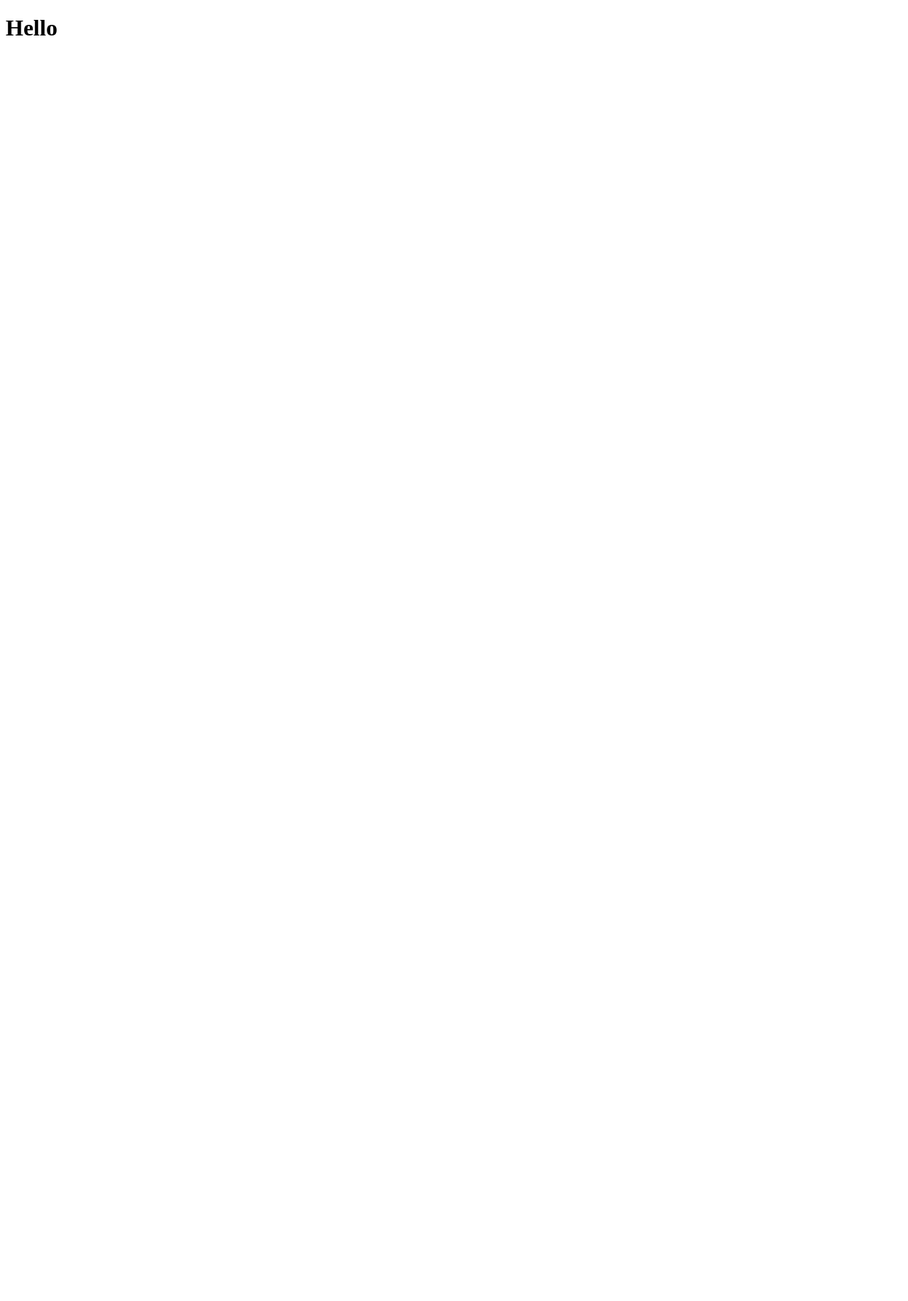
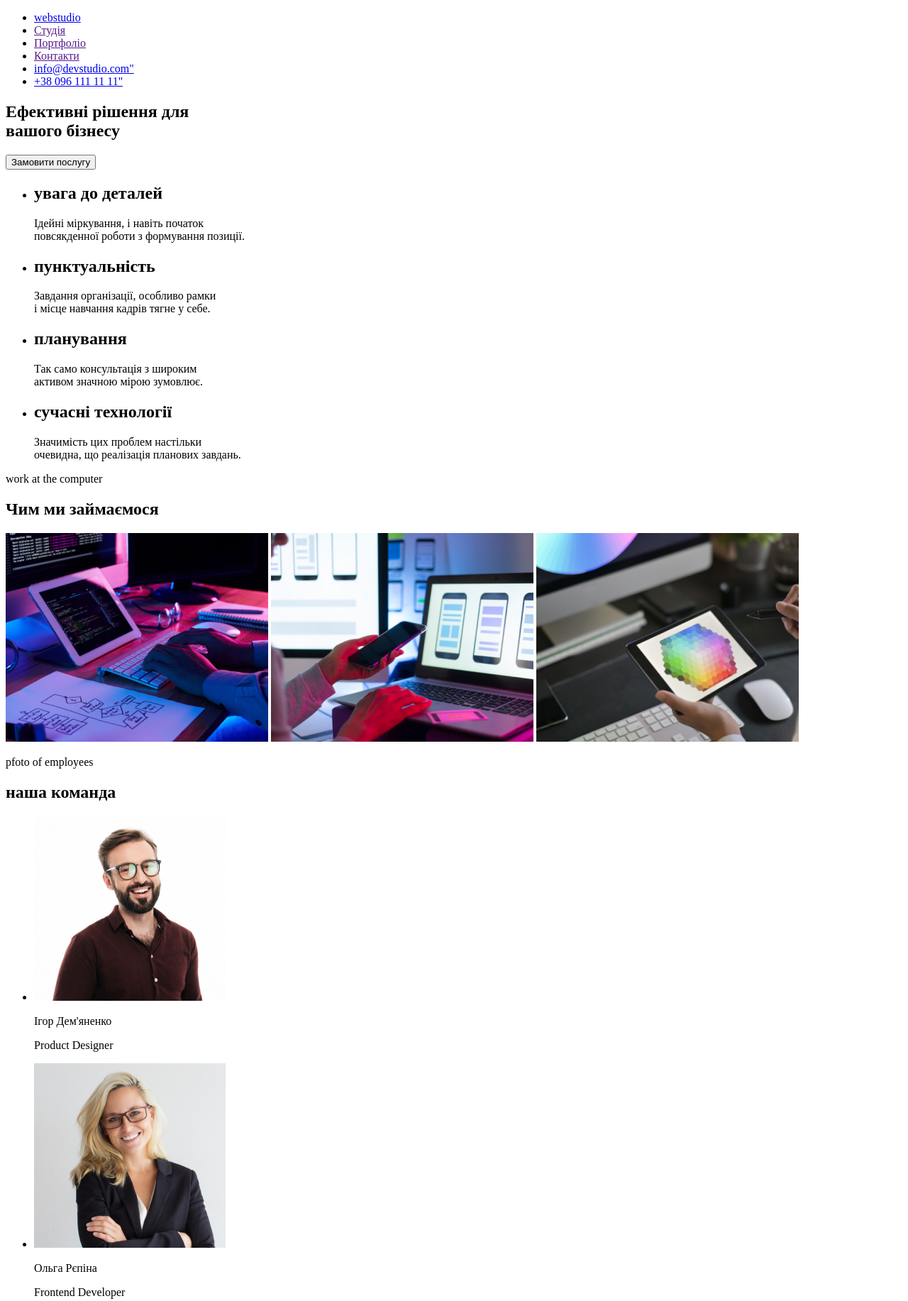
Before and after one commit to Olena456/Tutorial, a plain HTML site: page index.html in a window 1280 px wide. Shown: the top 1833 px of the page at 71% size. Before the commit the page ends 800 px from the top, so only its background shows below. Drawn offline with Linux system fonts and the light colour scheme.

Commit message:
create index.html

```diff
--- a/index.html
+++ b/index.html
@@ -1,13 +1,136 @@
 <!DOCTYPE html>
 <html lang="en">
-<head>
-    <meta charset="UTF-8">
-    <meta http-equiv="X-UA-Compatible" content="IE=edge">
-    <meta name="viewport" content="width=>, initial-scale=1.0">
-    <title>Document</title>
-</head>
-<body>
+  <head>
+    <meta charset="UTF-8" />
+    <meta http-equiv="X-UA-Compatible" content="IE=edge" />
+    <meta name="viewport" content="width=>, initial-scale=1.0" />
+    <title>структура сторінки</title>
+  </head>
+  <body>
+    <header>
+      <ul>
+        <li>
+          <a href="htt://gogle.com" target="_blank" rel="noopener noreferrer nofollow">webstudio</a>
+        </li>
 
-    <h1>Hello</h1>
-</body>
+        <li><a href="" target="_blank" rel="noopener noreferrer nofollow">Студія </a></li>
+        <li><a href="" target="_blank" rel="noopener noreferrer nofollow">Портфоліо </a></li>
+        <li><a href="" target="_blank" rel="noopener noreferrer nofollow">Контакти </a></li>
+
+        <li>
+          <a href="mailto:info@devstudio.com" target="_blank" rel="noopener noreferrer nofollow"
+            >info@devstudio.com"</a
+          >
+        </li>
+
+        <li>
+          <a href="tel:+38 096 111 11 11">+38 096 111 11 11" </a>
+        </li>
+      </ul>
+    </header>
+    <main>
+      <section>
+        <h1>
+          Ефективні рішення для<br />
+          вашого бізнесу
+        </h1>
+        <button type="button">Замовити послугу</button>
+      </section>
+      <div>
+        <section>
+          <!--напрямки роботи-->
+          <ul>
+            <li>
+              <h2>увага до деталей</h2>
+              <p>
+                Ідейні міркування, і навіть початок <br />
+                повсякденної роботи з формування позиції.
+              </p>
+            </li>
+            <li>
+              <h2>пунктуальність</h2>
+              <p>
+                Завдання організації, особливо рамки<br />
+                і місце навчання кадрів тягне у себе.
+              </p>
+            </li>
+            <li>
+              <h2>планування</h2>
+              <p>
+                Так само консультація з широким<br />
+                активом значною мірою зумовлює.
+              </p>
+            </li>
+            <li>
+              <h2>сучасні технології</h2>
+              <p>
+                Значимість цих проблем настільки <br />
+                очевидна, що реалізація планових завдань.
+              </p>
+            </li>
+          </ul>
+        </section>
+      </div>
+
+      <section class="gallery">
+        <p>work at the computer</p>
+        <h2>Чим ми займаємося</h2>
+        <img width="370" height="294" src="img/gallery0.jpg " alt="gallery0" />
+        <img width="370" height="294" src="img/gallery1.jpg " alt="gallery1" />
+        <img width="370" height="294" src="img/gallery2.jpg " alt="gallery2" />
+      </section>
+      <section>
+        <p>pfoto of employees</p>
+        <h2>наша команда</h2>
+        <ul>
+          <li>
+            <img width="270" height="260" src="img/photo1.jpg" alt="Igor Demianenko" />
+            <p>Ігор Дем'яненко</p>
+            <p>Product Designer</p>
+          </li>
+          <li>
+            <img width="270" height="260" src="img/photo2.jpg" alt="Olga Repina" />
+            <p>Ольга Рєпіна</p>
+            <p>Frontend Developer</p>
+          </li>
+          <li>
+            <img width="270" height="260" src="img/photo3.jpg" alt="Mykola Tarasov" />
+            <p>Микола Тарасов</p>
+            <p>Marketing</p>
+          </li>
+          <li>
+            <img width="270" height="260" src="img/photo4.jpg" alt="Mykhailo Yermakov" />
+            <p>Михайло Єрмаков</p>
+            <p>UI Designer</p>
+          </li>
+        </ul>
+      </section>
+    </main>
+    <footer>
+      <section class="contact">
+        <address>
+          <ul>
+            <li><a href="htt://gogle.com">webstudio</a></li>
+            <li><a href="">м. Київ, пр-т Лесі Українки, 26</a></li>
+
+            <li>
+              <a
+                href="https://goo.gl/maps/jU2AcvMiYbPrWgQS8"
+                target="_blank"
+                rel="noopener noreferrer nofollow"
+                >Студія
+              </a>
+            </li>
+            <li>
+              <a href="mailto:info@devstudio.com" target="_blank" rel="noopener noreferrer nofollow"
+                >info@devstudio.com"</a
+              >
+            </li>
+
+            <li><a href="tel:+38 096 111 11 11">+38 096 111 11 11" </a></li>
+          </ul>
+        </address>
+      </section>
+    </footer>
+  </body>
 </html>
```
Also changed, not shown: .prettierrc.json (added), css/styles.css (added), img/gallery0.jpg (added), img/gallery1.jpg (added), img/gallery2.jpg (added), img/photo1.jpg (added), img/photo2.jpg (added), img/photo3.jpg (added), img/photo4.jpg (added).
